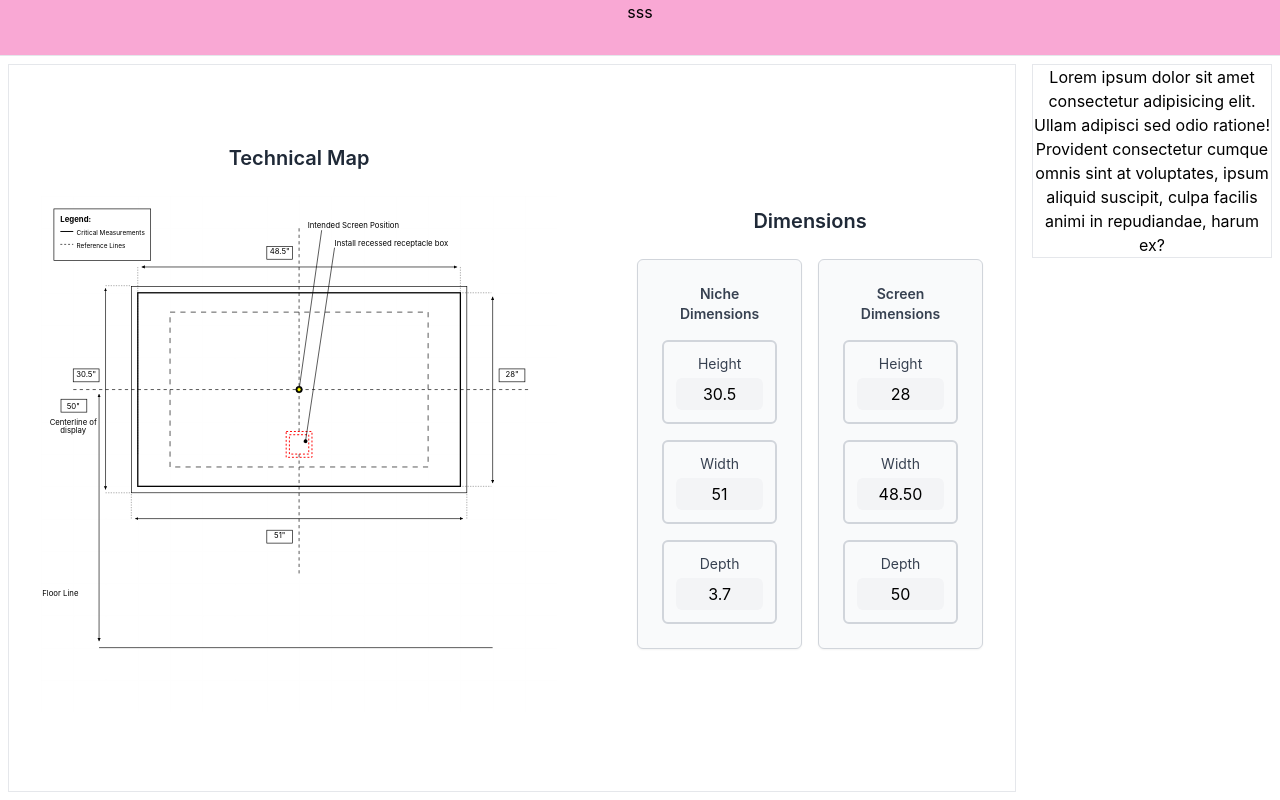
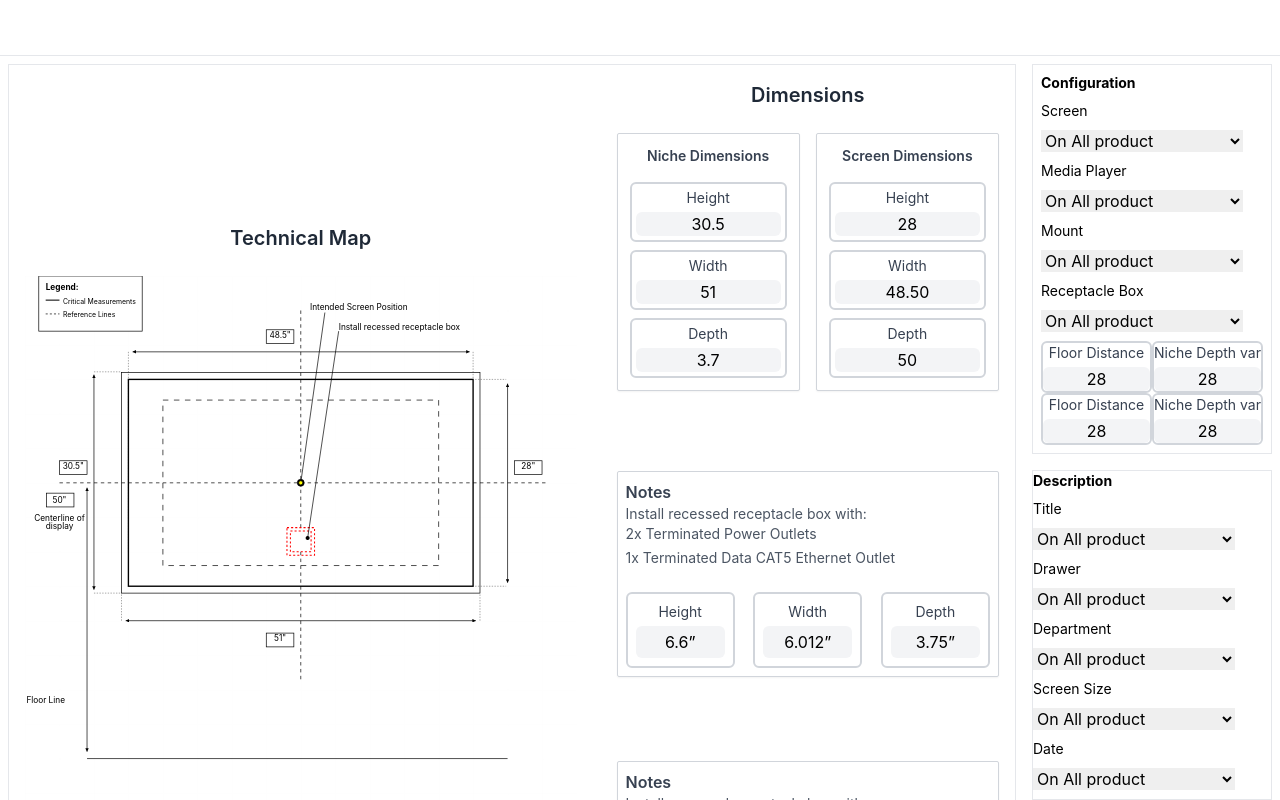
Before and after one commit to Kheidari71/LedTechnicalMap, a React (Create React App) app: page / in a window 1280 px wide. Shown: the top 800 px of the page. Built offline with nearby package versions, Linux system fonts and the light colour scheme.

Commit message:
Added new files for dimension component

```diff
--- a/src/components/Content.jsx
+++ b/src/components/Content.jsx
@@ -2,20 +2,23 @@ import React from 'react';
 import DiagramLED from './DiagramLED';
 import DimensionBoxes from './Dimension';
 
+
 const Content = () => {
     return (
-        <section className="w-full h-screen pt-14 lg:pr-64 pr-0 top-0">
+        <section className=" w-full h-full pt-14 lg:pr-64 pr-0 top-0">
             <div className="w-full p-2 h-full ">
                 {/* Grid layout for side-by-side containers */}
-                <div className="grid grid-cols-1 lg:grid-cols-12 gap-4 h-full border">
+                <div className="grid grid-cols-1 lg:grid-cols-12 gap-2 h-full border ">
                     {/* Diagram takes 7 columns on large screens */}
                     <div className="col-span-12 lg:col-span-7 flex items-center justify-center">
                         <DiagramLED />
                     </div>
                     {/* Dimensions take 5 columns on large screens */}
-                    <div className="col-span-12 lg:col-span-5 flex flex-col items-center justify-center">
+                    <div className="col-span-12 lg:col-span-5 flex flex-col items-start justify-center">
                         <DimensionBoxes />
                     </div>
+
+
 
                 </div>
             </div>
--- a/src/components/DiagramLED.jsx
+++ b/src/components/DiagramLED.jsx
@@ -12,8 +12,8 @@ const DiagramLED = () => {
 
   return (
 
-    <div className="w-full h-auto p-4 lg:p-8 bg-white">
-      <h2 className="text-xl font-semibold text-gray-800 mb-6 text-center">
+    <div className="w-full h-auto p-4 bg-white">
+      <h2 className="text-xl font-semibold text-gray-800 mb-6 items-center">
        Technical Map
       </h2>
     <svg
@@ -348,7 +348,7 @@ const DiagramLED = () => {
       <circle cx="400" cy="300" r="3" fill="yellow" stroke="black"/>
 
       {/* Add a legend */}
-      <g transform="translate(20, 20)">
+      <g transform="translate(20, 0)">
         <rect width="150" height="80" fill={COLORS.background} stroke={COLORS.primary} />
         <text x="10" y="20" fontSize="12" fontWeight="bold">Legend:</text>
         <line x1="10" y1="35" x2="30" y2="35" stroke={COLORS.primary} strokeWidth="1.5"/>
--- a/src/components/Dimension.jsx
+++ b/src/components/Dimension.jsx
@@ -1,29 +1,40 @@
 import React from "react";
 import DimensionGroup from "./DimensionGroup";
 import DimensionItem from "./DimensionItem";
+import NotesSection from "./NoteSection";
 
 const DimensionBoxes = () => {
   return (
-    <div className="w-full h-auto p-4 lg:p-8 bg-white border-gray-200">
+    <div className="w-full h-auto p-4  bg-white border-gray-200">
       <h2 className="text-xl font-semibold text-gray-800 mb-6 text-center">
         Dimensions
       </h2>
 
-      <div className="grid grid-cols-1 md:grid-cols-2 gap-4">
+      <div className="flex flex-cols  gap-4 justify-center">
         {/* Niche Dimensions */}
+
         <DimensionGroup title="Niche Dimensions">
-          <DimensionItem label="Height" value="30.5" />
-          <DimensionItem label="Width" value="51" />
-          <DimensionItem label="Depth" value="3.7" />
+          <DimensionItem label="Height" value="30.5" className="flex flex-col items-center border-2 border-gray-300 rounded-md p-1"/>
+          <DimensionItem label="Width" value="51" className="flex flex-col items-center border-2 border-gray-300 rounded-md p-1"/>
+          <DimensionItem label="Depth" value="3.7" className="flex flex-col items-center border-2 border-gray-300 rounded-md p-1"/>
         </DimensionGroup>
 
         {/* Screen Dimensions */}
         <DimensionGroup title="Screen Dimensions">
-          <DimensionItem label="Height" value="28" />
-          <DimensionItem label="Width" value="48.50" />
-          <DimensionItem label="Depth" value="50" />
+          <DimensionItem label="Height" value="28" className="flex flex-col items-center border-2 border-gray-300 rounded-md p-1"/>
+          <DimensionItem label="Width" value="48.50" className="flex flex-col items-center border-2 border-gray-300 rounded-md p-1"/>
+          <DimensionItem label="Depth" value="50" className="flex flex-col items-center border-2 border-gray-300 rounded-md p-1"/>
         </DimensionGroup>
+
       </div>
+ <div className="w-full top-14 pt-20">
+ <NotesSection/>
+ </div>
+ <div className="w-full top-14 pt-20">
+ <NotesSection/>
+ </div>
+
+
     </div>
   );
 };
--- a/src/components/DimensionGroup.jsx
+++ b/src/components/DimensionGroup.jsx
@@ -2,11 +2,11 @@ import React from "react";
 
 const DimensionGroup = ({ title, children }) => {
   return (
-    <div className="border border-gray-300 rounded-md p-6 bg-gray-50 shadow-sm">
+    <div className="border border-gray-300 rounded-sm p-3 md:w-2/3 bg-white shadow-sm">
       <h3 className="text-sm font-semibold text-gray-700 mb-4 text-center">
         {title}
       </h3>
-      <div className="space-y-4">{children}</div>
+      <div className="space-y-2">{children}</div>
     </div>
   );
 };
--- a/src/components/DimensionItem.jsx
+++ b/src/components/DimensionItem.jsx
@@ -1,13 +1,13 @@
 import React from "react";
 
-const DimensionItem = ({ label, value }) => {
+const DimensionItem = ({ label, value ,className }) => {
   return (
-    <div className="flex flex-col items-center border-2 border-gray-300 rounded-md p-3">
+    <div className={className}>
       <span className="text-gray-700 text-sm mb-1">{label}</span>
       <input
         type="text"
         value={value}
-        className="border-none bg-gray-100 text-center rounded-md w-full py-1 focus:outline-none focus:ring-2 focus:ring-blue-400"
+        className="border-none bg-gray-100 text-center rounded-md w-full  focus:outline-none focus:ring-2 focus:ring-blue-400"
         readOnly
       />
     </div>
--- a/src/components/Header.jsx
+++ b/src/components/Header.jsx
@@ -2,8 +2,8 @@ import React from 'react';
 
 const Header = () => {
     return (
-        <div className='bg-pink-300 fixed top-0 w-full left-0 h-14 border-b'>
-            sss
+        <div className=' fixed top-0 w-full left-0 h-14 border-b'>
+
         </div>
     );
 }
--- /dev/null
+++ b/src/components/NoteSection.jsx
@@ -0,0 +1,55 @@
+import React from "react";
+
+const NotesSection = () => {
+  return (
+
+    <div className="text-start border border-gray-300 rounded-sm p-2  mb-1 shadow-sm">
+      {/* Title */}
+      <h3 className="text-base font-semibold text-gray-700 ">
+        Notes
+      </h3>
+
+      {/* Text Description */}
+      <p className="text-gray-600 text-sm ">
+        Install recessed receptacle box with:
+      </p>
+      <ul className="text-gray-600 text-sm mb-6 space-y-1">
+        <li>2x Terminated Power Outlets</li>
+        <li>1x Terminated Data CAT5 Ethernet Outlet</li>
+      </ul>
+
+      {/* Dimensions Section */}
+      <div className="flex flex-wrap justify-between">
+        <div className="flex flex-col items-center w-[30%] border-2 border-gray-300 rounded-md p-2">
+          <span className="text-gray-700 text-sm mb-1">Height</span>
+          <input
+            type="text"
+            value="6.6”"
+            className="border-none bg-gray-100 text-center rounded-md w-full py-1 focus:outline-none"
+            readOnly
+          />
+        </div>
+        <div className="flex flex-col items-center w-[30%] border-2 border-gray-300 rounded-md p-2">
+          <span className="text-gray-700 text-sm mb-1">Width</span>
+          <input
+            type="text"
+            value="6.012”"
+            className="border-none bg-gray-100 text-center rounded-md w-full py-1 focus:outline-none"
+            readOnly
+          />
+        </div>
+        <div className="flex flex-col items-center w-[30%] border-2 border-gray-300 rounded-md p-2">
+          <span className="text-gray-700 text-sm mb-1">Depth</span>
+          <input
+            type="text"
+            value="3.75”"
+            className="border-none bg-gray-100 text-center rounded-md w-full py-1 focus:outline-none"
+            readOnly
+          />
+        </div>
+      </div>
+    </div>
+  );
+};
+
+export default NotesSection;
--- /dev/null
+++ b/src/components/SelectInput.jsx
@@ -0,0 +1,21 @@
+import React from 'react';
+
+const SelectInput = ({label , options}) => {
+    return (
+        <div className="mb-2">
+        <label className="dark:bg-transparent dark:text-gray-300 block text-sm text-card&table mb-2">
+          {label}
+        </label>
+        <select>
+
+         {options.map((option , index)=>(
+            <option key= {index} value={option.value}>{option.label}</option>
+         ))}
+
+          {/* Add other status options here */}
+        </select>
+      </div>
+    );
+}
+
+export default SelectInput;
--- a/src/components/Sidebar.jsx
+++ b/src/components/Sidebar.jsx
@@ -1,11 +1,106 @@
 import React from 'react';
+import SelectInput from './SelectInput';
+import DimensionItem from './DimensionItem';
 
 const Sidebar = () => {
     return (
-        <div className=' fixed w-64 lg:right-0 -right-64 top-0 pt-14 h-screen '>
+        <div className=' fixed w-64 lg:right-0 -right-64 top-0 pt-14  '>
+
+
            <div className='w-full h-full p-2'>
 <div className='w-full border'>
-    <p>Lorem ipsum dolor sit amet consectetur adipisicing elit. Ullam adipisci sed odio ratione! Provident consectetur cumque omnis sint at voluptates, ipsum aliquid suscipit, culpa facilis animi in repudiandae, harum ex?</p>
+    <form className='text-start p-2'>
+        <p className='font-bold text-sm mb-2'>Configuration</p>
+        <SelectInput
+        label="Screen"
+        options={[
+            {value: "On all product" , label: "On All product"},
+            {value: "On some of the product" , label: "On Some of the product"}
+            ]}
+        />
+        <SelectInput
+        label="Media Player"
+        options={[
+            {value: "On all product" , label: "On All product"},
+            {value: "On some of the product" , label: "On Some of the product"}
+            ]}
+        />
+        <SelectInput className="text-center"
+        label="Mount"
+        options ={[
+            {value: "On all product" , label: "On All product"},
+            {value: "On some of the product" , label: "On Some of the product"}
+            ]}
+        />
+        <SelectInput
+        label="Receptacle Box"
+        options={[
+            {value: "On all product" , label: "On All product"},
+            {value: "On some of the product" , label: "On Some of the product"}
+            ]}
+        />
+<div className='grid grid-cols-2'>
+<DimensionItem
+        className="flex flex-col items-center border-2 border-gray-300 rounded-md "
+        label="Floor Distance" value="28"
+        />
+         <DimensionItem
+        className="flex flex-col items-center border-2 border-gray-300 rounded-md "
+        label="Niche Depth var" value="28"
+        />
+        <DimensionItem
+        className="flex flex-col items-center border-2 border-gray-300 rounded-md "
+        label="Floor Distance" value="28"
+        />
+         <DimensionItem
+        className="flex flex-col items-center border-2 border-gray-300 rounded-md "
+        label="Niche Depth var" value="28"
+        />
+</div>
+
+        </form>
+</div>
+           </div>
+           <div className='w-full h-full p-2'>
+<div className='w-full border'>
+    <form className='text-start'>
+    <p className='font-bold text-sm mb-2'>Description</p>
+        <SelectInput
+        label="Title"
+        options={[
+            {value: "On all product" , label: "On All product"},
+            {value: "On some of the product" , label: "On Some of the product"}
+            ]}
+        />
+        <SelectInput
+        label="Drawer"
+        options={[
+            {value: "On all product" , label: "On All product"},
+            {value: "On some of the product" , label: "On Some of the product"}
+            ]}
+        />
+        <SelectInput className="text-center"
+        label="Department"
+        options ={[
+            {value: "On all product" , label: "On All product"},
+            {value: "On some of the product" , label: "On Some of the product"}
+            ]}
+        />
+        <SelectInput
+        label="Screen Size"
+        options={[
+            {value: "On all product" , label: "On All product"},
+            {value: "On some of the product" , label: "On Some of the product"}
+            ]}
+        />
+         <SelectInput
+        label="Date"
+        options={[
+            {value: "On all product" , label: "On All product"},
+            {value: "On some of the product" , label: "On Some of the product"}
+            ]}
+        />
+        </form>
 </div>
            </div>
         </div>
```
